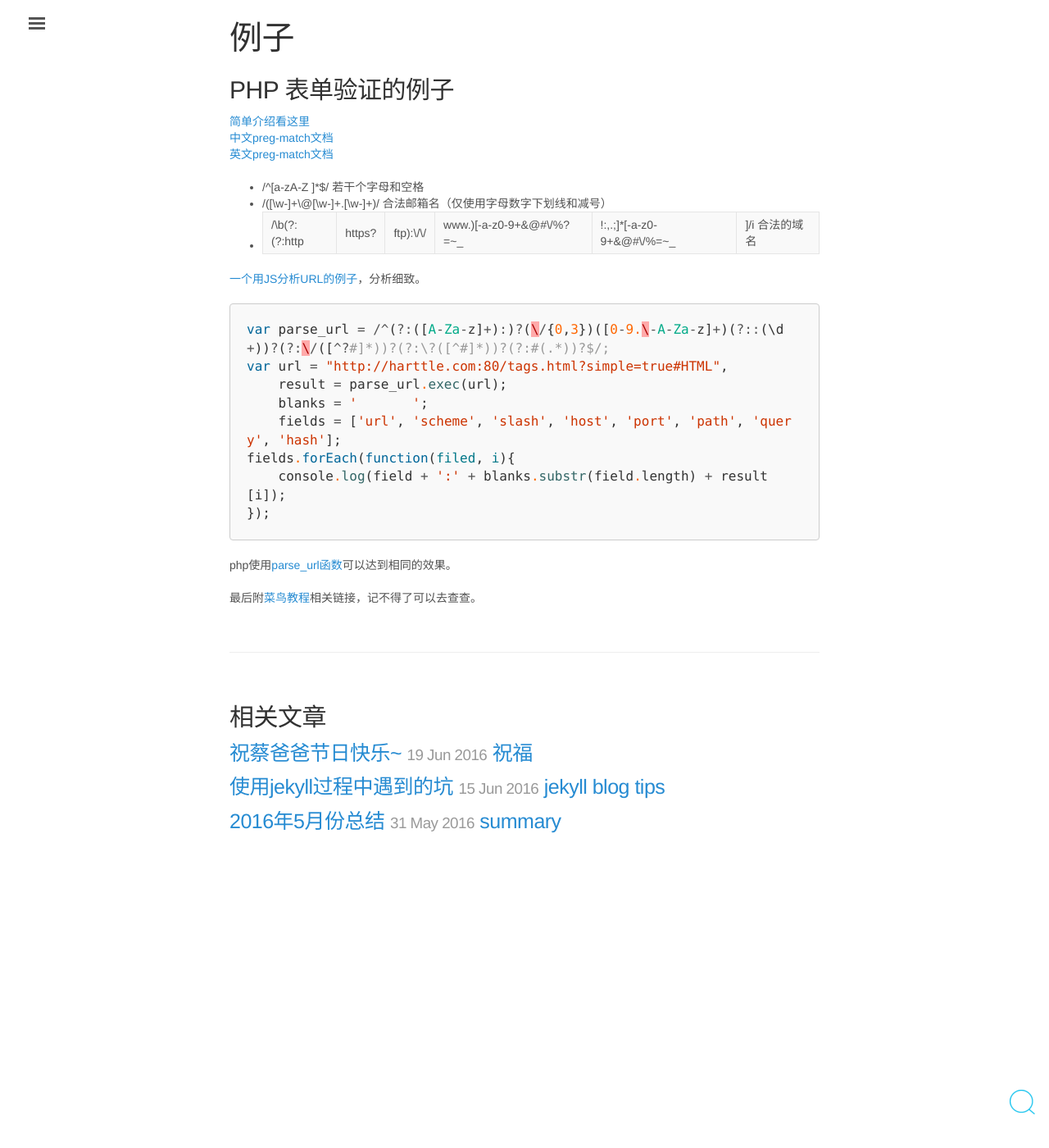
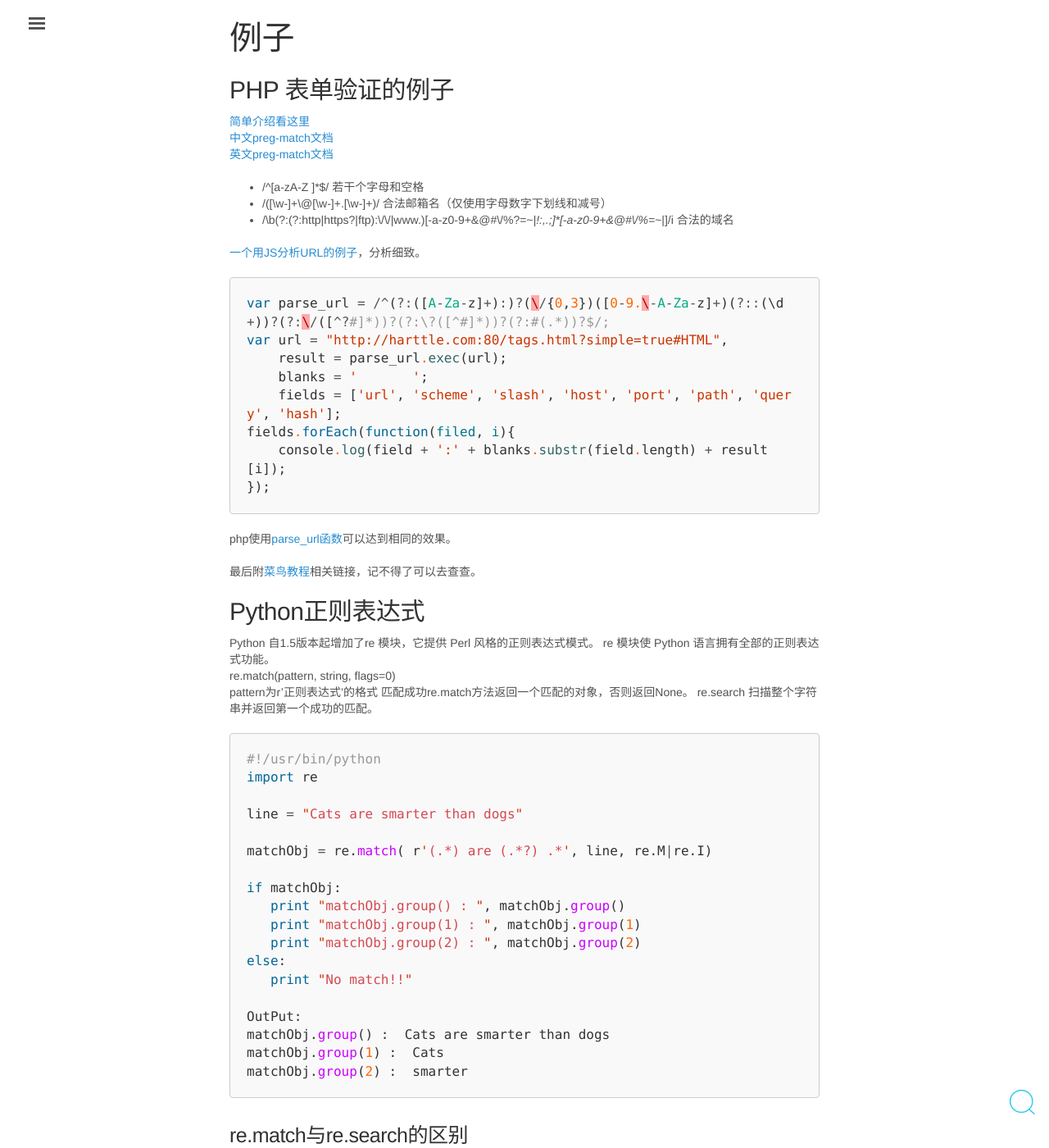
Before and after one commit to hieast/hieast.github.io, a Jekyll site: the page built from _posts/2016-06-20-regular-expression.md, in a window 1280 px wide and 1400 px high, scrolled down 1241 px. Shown: the whole window at 82% size. Built offline with Jekyll 4.4.1, drawn with Linux system fonts in a browser that asks for light colours; some web fonts are replaced; comment, search, counter and statistics services are not loaded; before the commit the page ends 2318 px from its top, so only the background shows below that; some of the changed text lies outside the part shown.

Commit message:
添加部分关于Python正则表达式

```diff
--- a/_posts/2016-06-20-regular-expression.md
+++ b/_posts/2016-06-20-regular-expression.md
@@ -50,7 +50,7 @@ tags: 正则 php python
 
 - /^[a-zA-Z ]*$/  若干个字母和空格
 - /([\w\-]+\@[\w\-]+\.[\w\-]+)/ 合法邮箱名（仅使用字母数字下划线和减号）
-- /\b(?:(?:http|https?|ftp):\/\/|www\.)[-a-z0-9+&@#\/%?=~_|!:,.;]*[-a-z0-9+&@#\/%=~_|]/i 合法的域名
+- /\b(?:(?:http\|https?\|ftp):\/\/\|www\.)[-a-z0-9+&@#\/%?=~_\|!:,.;]*[-a-z0-9+&@#\/%=~_\|]/i 合法的域名
 
 [一个用JS分析URL的例子](http://harttle.com/2016/02/23/javascript-regular-expressions.html)，分析细致。
 
@@ -70,3 +70,39 @@ fields.forEach(function(filed, i){
 php使用[parse_url函数](http://php.net/manual/zh/function.parse-url.php)可以达到相同的效果。
 
 最后附[菜鸟教程](http://www.runoob.com/regexp/regexp-tutorial.html)相关链接，记不得了可以去查查。
+
+## Python正则表达式
+
+Python 自1.5版本起增加了re 模块，它提供 Perl 风格的正则表达式模式。
+re 模块使 Python 语言拥有全部的正则表达式功能。
+re.match(pattern, string, flags=0)
+pattern为r'正则表达式'的格式
+匹配成功re.match方法返回一个匹配的对象，否则返回None。
+re.search 扫描整个字符串并返回第一个成功的匹配。
+
+{% highlight python %}
+
+#!/usr/bin/python
+import re
+
+line = "Cats are smarter than dogs"
+
+matchObj = re.match( r'(.*) are (.*?) .*', line, re.M|re.I)
+
+if matchObj:
+   print "matchObj.group() : ", matchObj.group()
+   print "matchObj.group(1) : ", matchObj.group(1)
+   print "matchObj.group(2) : ", matchObj.group(2)
+else:
+   print "No match!!"
+
+OutPut:
+matchObj.group() :  Cats are smarter than dogs
+matchObj.group(1) :  Cats
+matchObj.group(2) :  smarter
+{% endhighlight %}
+
+### re.match与re.search的区别
+re.match只匹配字符串的开始，如果字符串开始不符合正则表达式，则匹配失败，函数返回None；而re.search匹配整个字符串，直到找到一个匹配。
+
+更多[Python正则教程](http://www.runoob.com/python/python-reg-expressions.html)。
```
Also changed, not shown: README.md.
